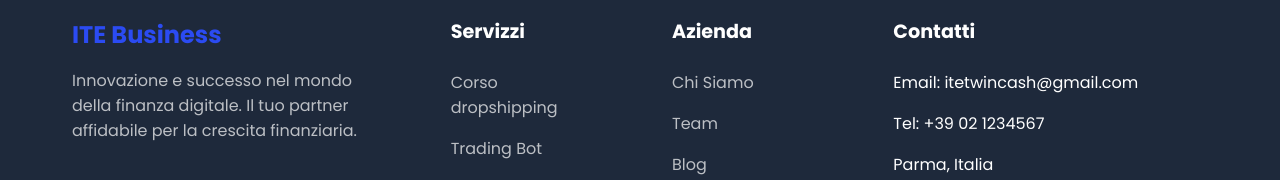
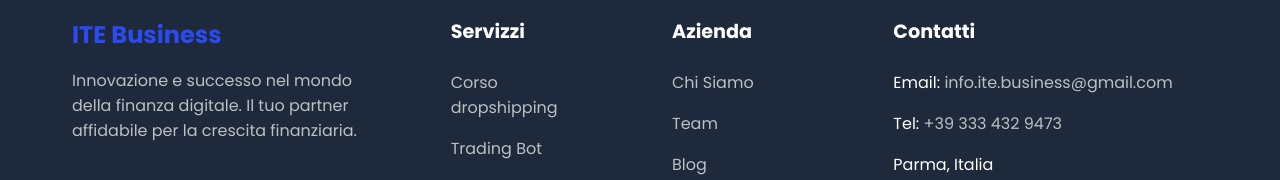
Before and after one commit to stryxsis/ITE-Bussiness-original, a plain HTML site: page index.html in a window 1280 px wide. Shown: the part 3319-3499 px from the top of the page. Drawn offline with Linux system fonts and the light colour scheme.

Commit message:
Aggiunta link telefono e email

```diff
--- a/index.html
+++ b/index.html
@@ -193,8 +193,9 @@
       <div class="footer-links">
         <h4>Contatti</h4>
         <ul>
-          <li>Email: itetwincash@gmail.com</li>
-          <li>Tel: +39 02 1234567</li>
+          <li>Email: <a href="mailto:info.ite.business@gmail.com?cc=itetwincash@gmail.com?subject=Contatto">info.ite.business@gmail.com</a></li>
+          <li>Tel: <a href="tel:+393334329473">+39 333 432 9473</a></li>
+
           <li>Parma, Italia</li>
         </ul>
       </div>
```
